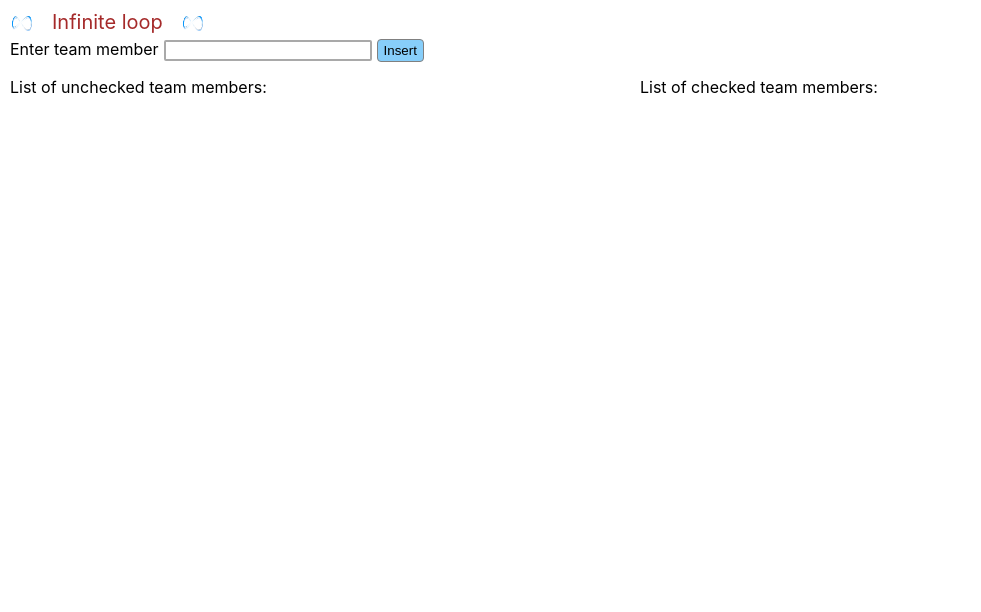
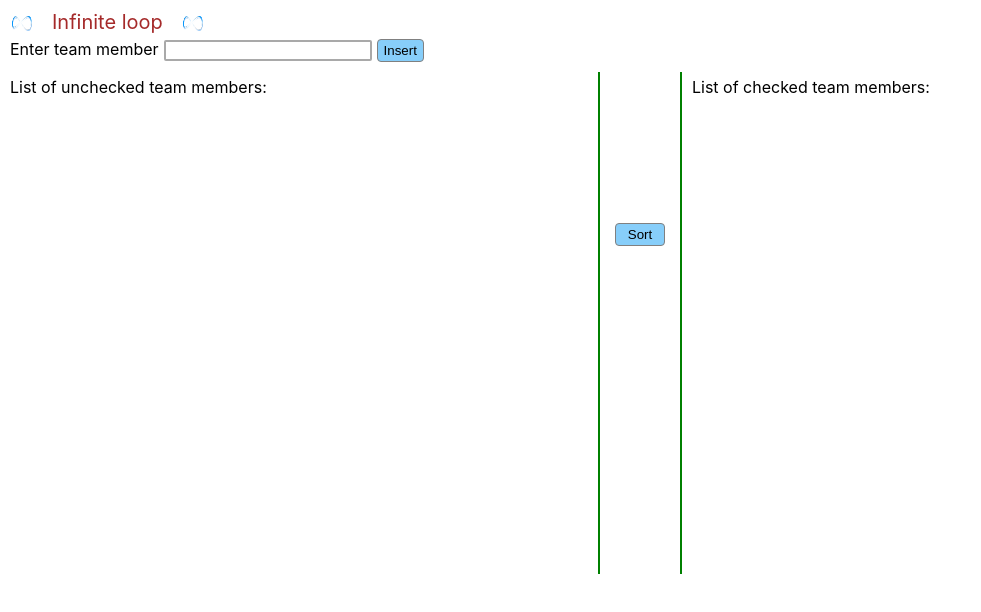
Before and after one commit to mburecUpchain/martina-to-do, a React (Create React App) app: page / in a window 1280 px wide. Shown: the top 612 px of the page, without its empty margins (0-981 px from the left). Built offline with nearby package versions, Linux system fonts and the light colour scheme.

Commit message:
button sort and spacer added

```diff
--- a/src/App.css
+++ b/src/App.css
@@ -89,6 +89,25 @@
   height: 10px;
 }
 
+.spacer {
+  border: 1px solid green;
+  height: 500px;
+  margin-left: 10px;
+  margin-right: 10px;
+}
+
+.button-sort {
+  height: 23px;
+  width: 50px;
+  margin-left: 5px;
+  margin-right: 5px;
+  border: 1px solid grey;
+  border-radius: 4px;
+  background-color: lightskyblue;
+  vertical-align: middle;
+  margin-top: 12%;
+}
+
 #flex-container {
   display: flex;
   flex-direction: row;
--- a/src/App.tsx
+++ b/src/App.tsx
@@ -171,6 +171,9 @@ class App extends React.Component<Props, State> {
                 }
               </div>
             </div>
+            <div className="spacer"></div>
+            <button className="button-sort">Sort</button>
+            <div className="spacer"></div>
             <div className="column">
               <div className="list-checked">List of checked team members:</div>
               <div className="list-form-checked">
```
